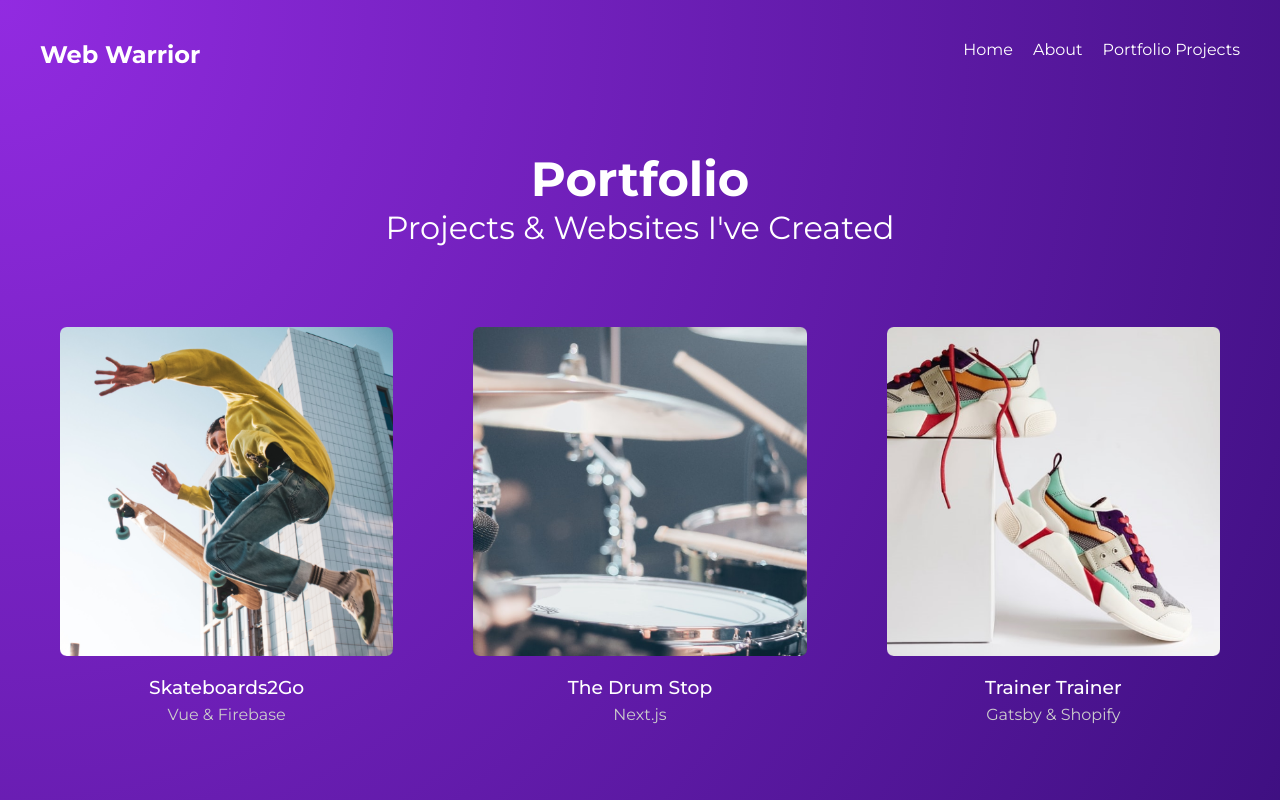
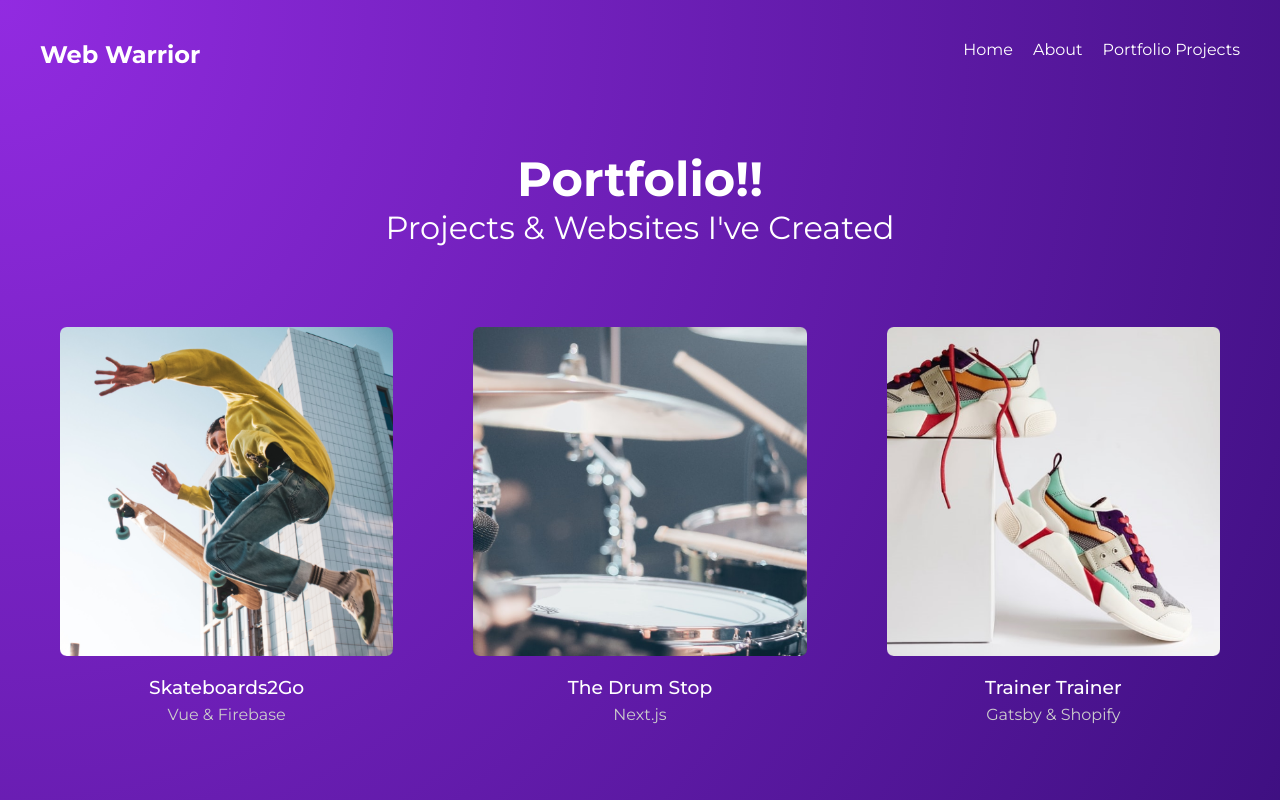
Before and after one commit to motionco/myportfoilo, a Gatsby site: page /projects in a window 1280 px wide. Shown: the top 800 px of the page. Built offline with nearby package versions, Linux system fonts and the light colour scheme; Gatsby itself is replaced by a stand-in of ours.

Commit message:
느낌표

```diff
--- a/src/pages/projects/index.js
+++ b/src/pages/projects/index.js
@@ -12,7 +12,7 @@ const Projects = ({ data }) => {
   return (
     <Layout>
       <div className={styles.portfolio}>
-        <h2>Portfolio</h2>
+        <h2>Portfolio!!</h2>
         <h3>Projects & Websites I've Created</h3>
         <div className={styles.projects}>
           {projects.map(project => (
```
